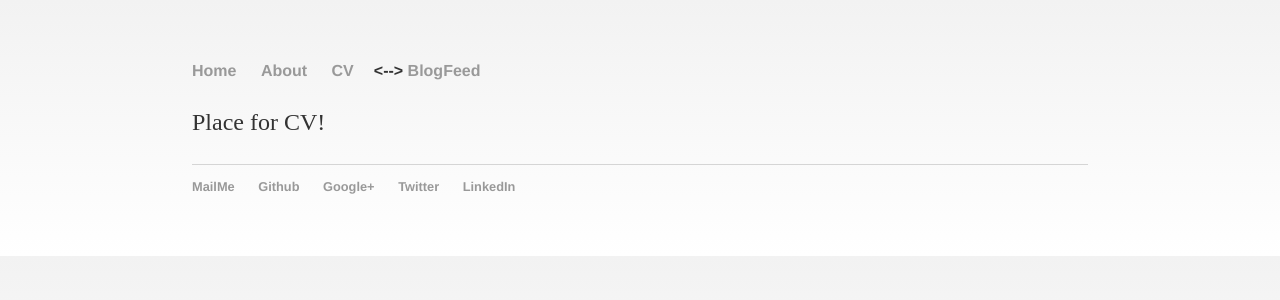
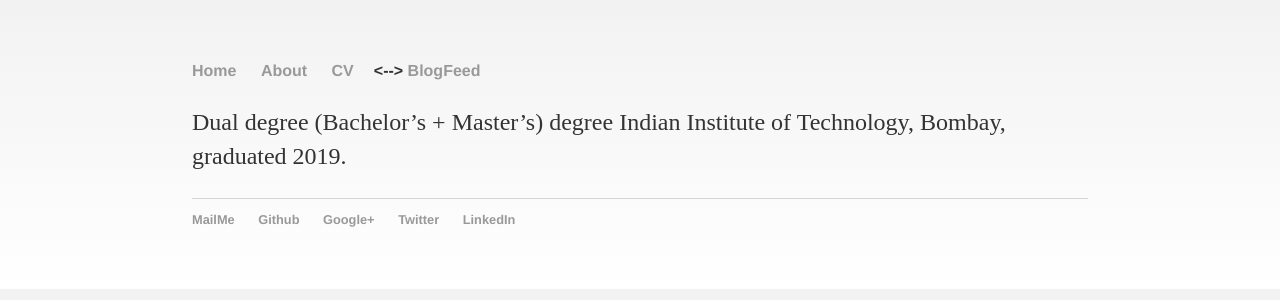
Before and after one commit to ajinkyagorad/ajinkyagorad.github.io, a Jekyll site: the page built from files/cv/resume.md, in a window 1280 px wide. Shown: the top 300 px of the page. Built offline with Jekyll 4.4.1, drawn with Linux system fonts in a browser that asks for light colours; our own code applies the rules of GitHub Pages for plain Markdown files.

Commit message:
Update resume.md

```diff
--- a/files/cv/resume.md
+++ b/files/cv/resume.md
@@ -1 +1 @@
-Place for CV!
+Dual degree (Bachelor's + Master's) degree Indian Institute of Technology, Bombay, graduated 2019.
```
